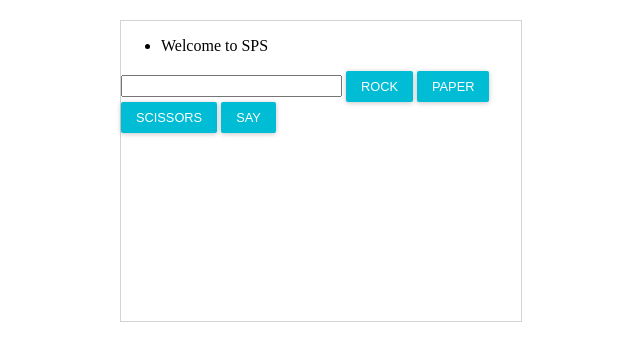
After one commit to Atif-sudo/meet2, a web app: page /static/StonePaper/Styles/index.html in a window 1280 px wide. The commit adds this page. Shown: the top 361 px of the page, without its empty margins (319-959 px from the left). Run offline with its HTML, style and script files only (its server is not run), Linux system fonts and the light colour scheme; data that the repository does not hold is empty.

Commit message:
worklist

```diff
--- /dev/null
+++ b/src/main/webapp/static/StonePaper/Styles/SPSstyle.css
@@ -0,0 +1,122 @@
+
+Skip to content
+Pull requests
+Issues
+Marketplace
+Explore
+@Atif-sudo
+Juriy /
+gamedev
+Public
+
+6
+32
+
+34
+
+Code
+Issues
+Pull requests 1
+Actions
+Projects
+Wiki
+Security
+
+Insights
+
+gamedev/rps/client/styles/main.css
+@Juriy
+Juriy Fixed CSS
+Latest commit 55a8eb9 on 22 Oct 2017
+History
+1 contributor
+89 lines (76 sloc) 1.35 KB
+body {
+    font-family: "Helvetica Neue", sans-serif;
+    margin: 0;
+    padding: 0;
+}
+
+input {
+    outline: none;
+    font-size: 1.0rem;
+    padding: 0 5px;
+}
+
+button {
+    text-transform: uppercase;
+    font-size: 0.8rem;
+    padding: 3px 15px;
+    color: white;
+    line-height: 25px;
+    background-color: #00bcd4;
+    border: none;
+    border-radius: 2px;
+    cursor: pointer;
+    box-shadow: rgba(0, 0, 0, 0.12) 0 1px 6px, rgba(0, 0, 0, 0.12) 0 1px 4px;
+    transition: all 150ms ease-in;
+    outline: none;
+}
+
+button:hover {
+    background-color: #79d7e4;
+}
+
+button.turn {
+    color: rgb(255, 64, 129);
+    background-color: white;
+    box-shadow:none;
+}
+
+button.turn:hover {
+    background-color: #eaeaea;
+}
+
+.rps-wrapper {
+    background-color: rgb(255, 255, 255);
+    width: 400px;
+    height: 300px;
+    max-height: 300px;
+    margin: 20px auto;
+    display: flex;
+    flex-direction: column;
+    border: 1px solid lightgrey;
+}
+
+#events {
+    flex-grow: 1;
+    list-style: none;
+    margin: 0;
+    padding: 0;
+    border-bottom: 1px solid lightgrey;
+    overflow-y: scroll;
+}
+
+#events li {
+    padding: 10px 10px 10px 10px;
+}
+
+.chat-wrapper {
+    padding: 10px;
+}
+
+.chat-wrapper form {
+    display: flex;
+}
+
+.chat-wrapper form input {
+    font-size: 1.0rem;
+    margin: 0 10px 0 0;
+    padding: 0 5px;
+    flex-grow: 1;
+}
+
+.chat-wrapper form button {
+    width: 80px;
+}
+
+.button-wrapper {
+    display: flex;
+    padding: 10px 50px;
+    justify-content: space-evenly;
+}
--- /dev/null
+++ b/src/main/webapp/static/StonePaper/Styles/index.html
@@ -0,0 +1,23 @@
+<!DOCTYPE html>
+<html lang="en">
+<head>
+    <meta charset="UTF-8">
+    <title>SPS</title>
+    <link rel="stylesheet" href="SPSstyle.css">
+</head>
+<body>
+        <div class="rps-wrapper">
+            <ul id="event">
+                <li>Welcome to SPS</li>
+            </ul>
+            <div>
+                <input id="chat">
+                <button id="rock">Rock</button>
+                <button id="paper">Paper</button>
+                <button id="scissors">Scissors</button>
+                <button id="say">Say</button>
+            </div>
+        </div>
+        <script src="Client/client.js"></script>
+</body>
+</html>
--- a/src/main/webapp/static/option.html
+++ b/src/main/webapp/static/option.html
@@ -47,7 +47,8 @@
         <div class="icon"><i class="fa fa-filter" aria-hidden="true"></i></div>
         <div class="content">
             <h3>CHOOSE OPTION</h3>
-            <p>djsfksfjskdhflsfjhsdhflsdjfhlsdfsljfhlsdhflsdflh</p>
+            <p>You have options for gaming and meeting.</p>
+            <p>Click on the next given options.  </p>>
         </div>
     </div>
 
--- a/src/main/webapp/static/style.css
+++ b/src/main/webapp/static/style.css
@@ -261,6 +261,7 @@ img
   box-sizing: border-box;
   transition: 0.5s;
   opacity: 0;
+
 }
 .container1 .box:hover .content
 {
@@ -301,7 +302,7 @@ img
 
 /* Add a background color to the button if it is clicked on (add the .active class with JS), and when you move the mouse over it (hover) */
 .active, .accordion:hover {
-  background-color: #99ffd6;
+  background-color: #eeeeee;
 }
 
 /* Style the accordion panel. Note: hidden by default */
```
Also changed, not shown: src/main/webapp/static/snake.html (added, +13 -0 lines), src/main/webapp/static/StonePaper/Client/client.js (added).
